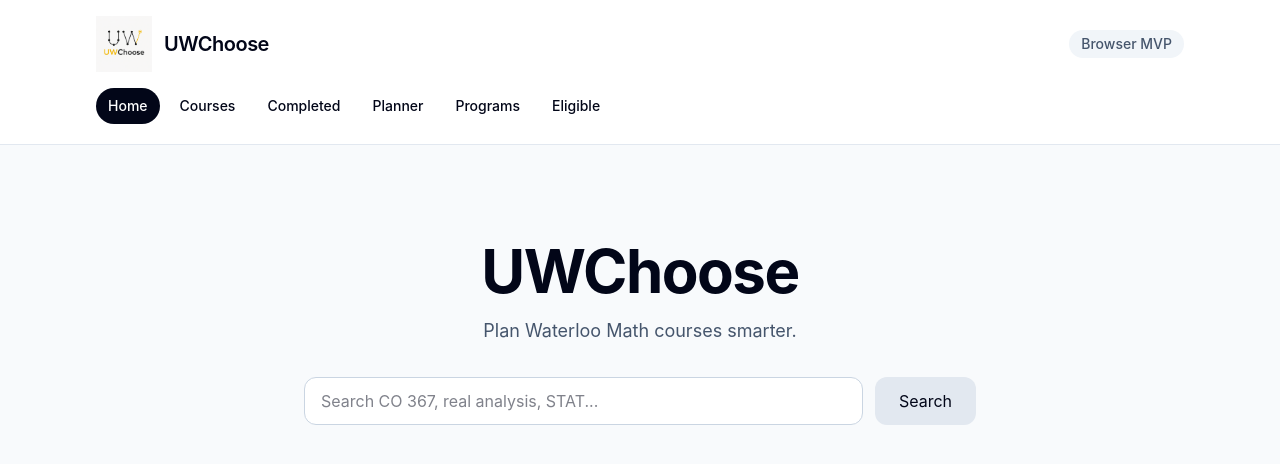
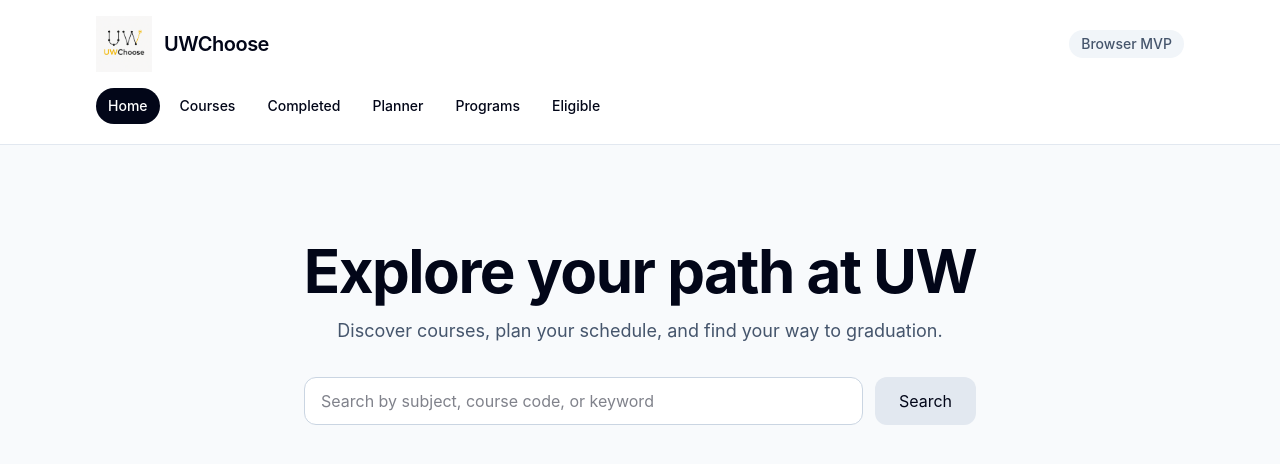
Before and after one commit to Garrison-Qu/UWChoose, a React (Vite) app in the folder frontend/: page / in a window 1280 px wide. Shown: the top 464 px of the page. Built offline with nearby package versions, Linux system fonts and the light colour scheme.

Commit message:
Updated frontend

```diff
--- a/frontend/src/pages/HomePage.tsx
+++ b/frontend/src/pages/HomePage.tsx
@@ -8,8 +8,8 @@
   return (
     <div>
       <section className="mx-auto max-w-3xl py-16 text-center">
-        <h1 className="text-4xl font-bold tracking-tight text-slate-950 sm:text-6xl">UWChoose</h1>
-        <p className="mt-4 text-lg text-slate-600">Plan Waterloo Math courses smarter.</p>
+        <h1 className="text-4xl font-bold tracking-tight text-slate-950 sm:text-6xl">Explore your path at UW</h1>
+        <p className="mt-4 text-lg text-slate-600">Discover courses, plan your schedule, and find your way to graduation.</p>
 
         <form
           className="mx-auto mt-8 grid max-w-2xl grid-cols-1 gap-3 sm:grid-cols-[1fr_auto]"
@@ -25,7 +25,7 @@
           <input
             className="h-12 rounded-xl border border-slate-300 bg-white px-4 text-slate-950 outline-none focus:border-emerald-500 focus:ring-4 focus:ring-emerald-100"
             id="home-course-search"
-            placeholder="Search CO 367, real analysis, STAT..."
+            placeholder="Search by subject, course code, or keyword"
             type="search"
             value={query}
             onChange={(event) => setQuery(event.target.value)}
```
